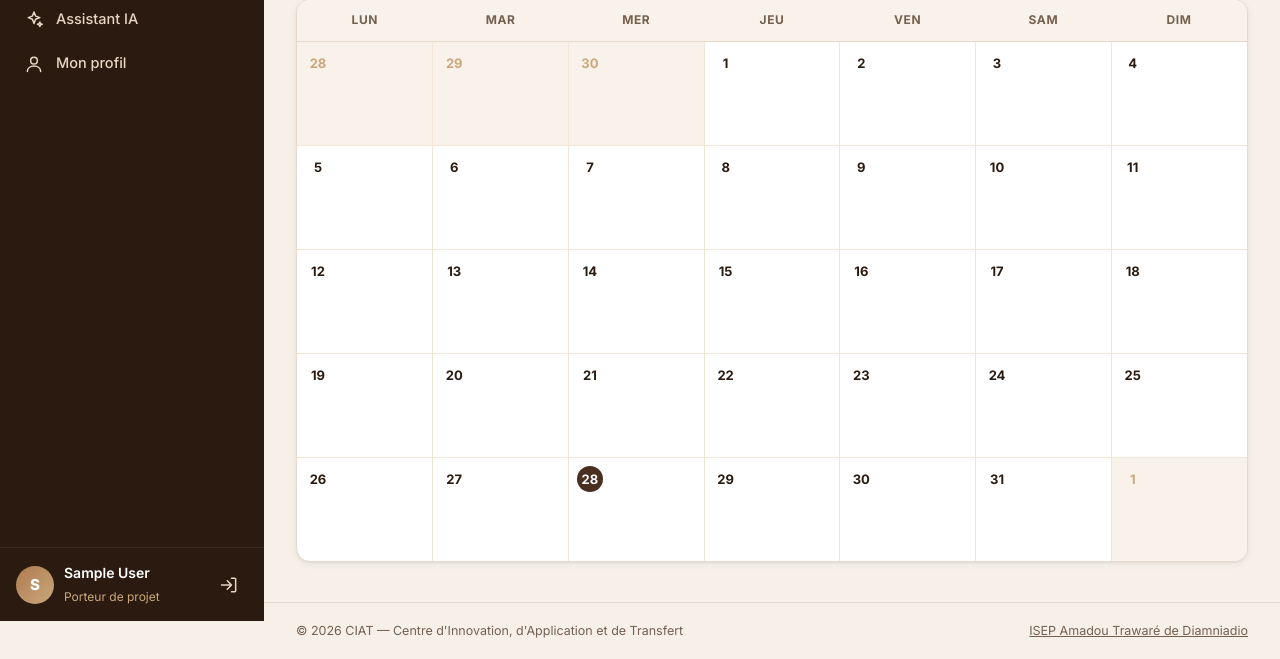
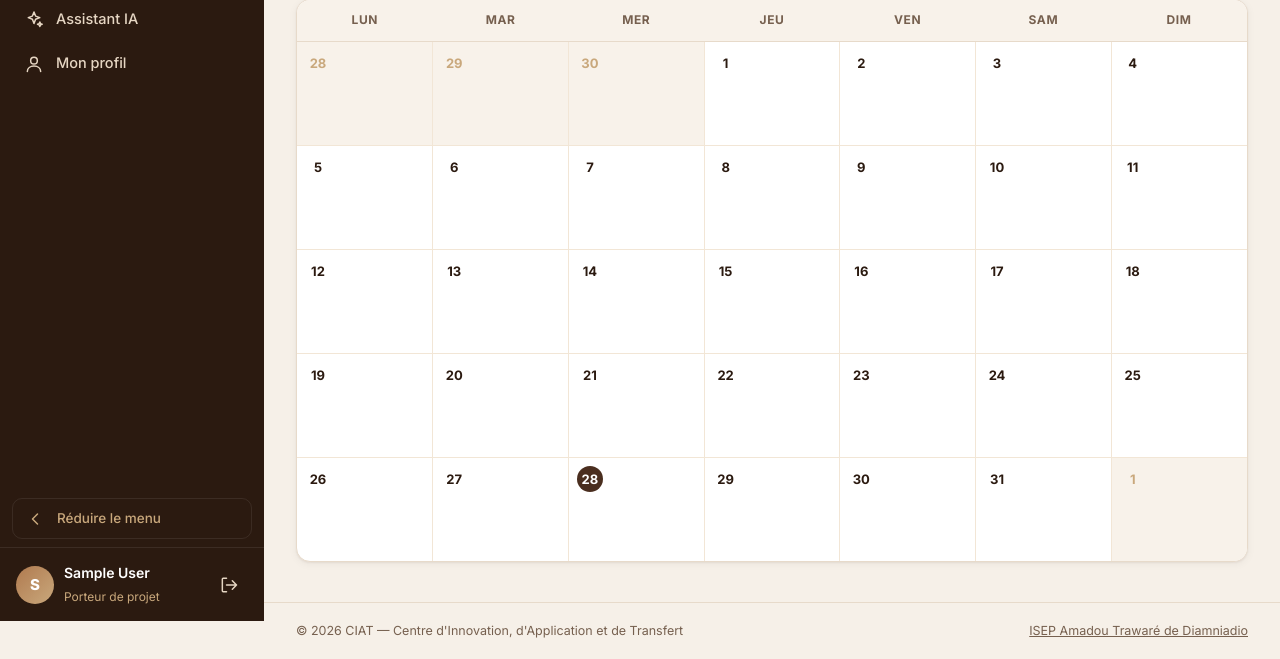
Before and after one commit to ndkhady49-cpu/ciat-incubateur, a Django app: page /calendrier/ in a window 1280 px wide. Shown: the part 179-838 px from the top of the page. Run offline with Django 5.2, Linux system fonts and the light colour scheme; the visitor is signed in with stand-in values (Sample User, id 1); data comes from the database, SQL or seed files in the repository; data that the repository does not hold is empty.

Commit message:
Barre latérale pliable sur ordinateur (icônes seules, choix mémorisé) ; icône de déconnexion corrigée
Co-Authored-By: Claude Opus 5.5 <noreply@anthropic.com>

```diff
--- a/static/style.css
+++ b/static/style.css
@@ -70,6 +70,24 @@ h3{font-size:15px;font-weight:700;color:var(--brun-800)}
 .app-footer{padding:18px 32px;font-size:12.5px;color:var(--doux);border-top:1px solid var(--bord);display:flex;flex-wrap:wrap;gap:6px 18px;justify-content:space-between}
 .app-footer a{color:var(--doux)}
 .voile{display:none}
+
+/* ---------- Barre latérale pliable (ordinateur) ---------- */
+.sidebar,.app-main{transition:width var(--transition),margin-left var(--transition),transform var(--transition)}
+.plier{display:flex;align-items:center;gap:12px;margin:4px 12px 8px;padding:9px 12px;min-height:0;border-radius:10px;background:transparent;
+  border:1px solid rgba(255,255,255,.08);color:var(--brun-300);font-size:13.5px;font-weight:500;justify-content:flex-start}
+.plier:hover{background:rgba(255,255,255,.06);color:#fff;box-shadow:none}
+.plier .i{transition:transform var(--transition)}
+@media(min-width:961px){
+  html.side-pliee{--sidebar:76px}
+  html.side-pliee .brand{justify-content:center;padding:20px 0 18px}
+  html.side-pliee .brand div,html.side-pliee .nav a span,html.side-pliee .plier span,html.side-pliee .side-user .qui{display:none}
+  html.side-pliee .nav{padding:8px 10px}
+  html.side-pliee .nav a{justify-content:center;padding:11px 0}
+  html.side-pliee .nav-titre{font-size:0;padding:10px 0 4px;border-top:1px solid rgba(255,255,255,.08);margin:6px 8px 0}
+  html.side-pliee .plier{justify-content:center;margin:4px 10px 8px;padding:9px 0}
+  html.side-pliee .plier .i{transform:rotate(180deg)}
+  html.side-pliee .side-user{flex-direction:column;padding:12px 0;gap:8px}
+}
 
 /* ---------- En-tête de page ---------- */
 .page-head{display:flex;flex-wrap:wrap;align-items:flex-end;justify-content:space-between;gap:16px}
@@ -350,6 +368,7 @@ td a{color:var(--brun-800);font-weight:600;text-decoration:none}td a:hover{color
   body.menu-ouvert .sidebar{transform:none;box-shadow:var(--ombre-lg)}
   body.menu-ouvert .voile{display:block;position:fixed;inset:0;background:rgba(31,18,11,.45);z-index:50}
   .app-main{margin-left:0}
+  .plier{display:none}
   .topbar{display:flex;align-items:center;gap:10px;position:sticky;top:0;z-index:40;background:var(--brun-800);color:#fff;padding:8px 12px}
   .topbar .brand{padding:0;gap:10px}.topbar .brand img{width:34px;height:34px}.topbar .brand b{font-size:15px}
   .content{padding:20px 16px 32px}
--- a/templates/layout.html
+++ b/templates/layout.html
@@ -1,7 +1,8 @@
 {% load static %}<!doctype html><html lang="fr"><head><meta charset="utf-8"><meta name="viewport" content="width=device-width,initial-scale=1">
 <title>{% block t %}CIAT Incubateur{% endblock %}</title>
 <link rel="icon" href="{% static 'logo-mark.svg' %}" type="image/svg+xml">
-<link rel="stylesheet" href="{% static 'style.css' %}"></head>
+<link rel="stylesheet" href="{% static 'style.css' %}">
+<script>try{if(localStorage.getItem('ciat-menu')==='plie')document.documentElement.classList.add('side-pliee')}catch(e){}</script></head>
 <body class="{% if user.is_authenticated %}app{% else %}public{% endif %}">{% include "partials/icones.html" %}
 {% block corps %}{% with page=request.resolver_match.url_name %}
 {% if user.is_authenticated %}
@@ -9,17 +10,18 @@
 <a class="brand" href="/"><img src="{% static 'logo-mark.svg' %}" alt=""><div><b>CIAT</b><span>Incubateur · ISEP Diamniadio</span></div></a>
 <nav class="nav">
 {% if user.role == 'coordo' or user.role == 'comite' %}
-<a href="{% url 'dashboard' %}" class="{% if page == 'dashboard' %}actif{% endif %}"><svg class="i"><use href="#i-dashboard"/></svg>Tableau de bord</a>{% endif %}
-<a href="{% url 'projets' %}" class="{% if page == 'projets' or page == 'projet' or page == 'projet_nouveau' or page == 'projet_modifier' or page == 'compte_rendu' %}actif{% endif %}"><svg class="i"><use href="#i-folder"/></svg>{% if user.role == 'porteur' %}Mes dossiers{% elif user.role == 'mentor' %}Mes projets suivis{% else %}Projets{% endif %}</a>
-<a href="{% url 'calendrier' %}" class="{% if page == 'calendrier' %}actif{% endif %}"><svg class="i"><use href="#i-calendar"/></svg>Calendrier</a>
-{% if user.role == 'porteur' %}<a href="{% url 'ia' %}" class="{% if page == 'ia' %}actif{% endif %}"><svg class="i"><use href="#i-sparkles"/></svg>Assistant IA</a>{% endif %}
-<a href="{% url 'profil' %}" class="{% if page == 'profil' or page == 'mot_de_passe' %}actif{% endif %}"><svg class="i"><use href="#i-user"/></svg>Mon profil</a>
+<a href="{% url 'dashboard' %}" class="{% if page == 'dashboard' %}actif{% endif %}" title="Tableau de bord"><svg class="i"><use href="#i-dashboard"/></svg><span>Tableau de bord</span></a>{% endif %}
+<a href="{% url 'projets' %}" class="{% if page == 'projets' or page == 'projet' or page == 'projet_nouveau' or page == 'projet_modifier' or page == 'compte_rendu' %}actif{% endif %}" title="{% if user.role == 'porteur' %}Mes dossiers{% elif user.role == 'mentor' %}Mes projets suivis{% else %}Projets{% endif %}"><svg class="i"><use href="#i-folder"/></svg><span>{% if user.role == 'porteur' %}Mes dossiers{% elif user.role == 'mentor' %}Mes projets suivis{% else %}Projets{% endif %}</span></a>
+<a href="{% url 'calendrier' %}" class="{% if page == 'calendrier' %}actif{% endif %}" title="Calendrier"><svg class="i"><use href="#i-calendar"/></svg><span>Calendrier</span></a>
+{% if user.role == 'porteur' %}<a href="{% url 'ia' %}" class="{% if page == 'ia' %}actif{% endif %}" title="Assistant IA"><svg class="i"><use href="#i-sparkles"/></svg><span>Assistant IA</span></a>{% endif %}
+<a href="{% url 'profil' %}" class="{% if page == 'profil' or page == 'mot_de_passe' %}actif{% endif %}" title="Mon profil"><svg class="i"><use href="#i-user"/></svg><span>Mon profil</span></a>
 {% if user.role == 'coordo' %}
 <div class="nav-titre">Coordination</div>
-<a href="{% url 'export_xlsx' %}"><svg class="i"><use href="#i-download"/></svg>Export Excel</a>
-{% if user.is_staff %}<a href="/admin/"><svg class="i"><use href="#i-settings"/></svg>Administration</a>{% endif %}{% endif %}
+<a href="{% url 'export_xlsx' %}" title="Export Excel"><svg class="i"><use href="#i-download"/></svg><span>Export Excel</span></a>
+{% if user.is_staff %}<a href="/admin/" title="Administration"><svg class="i"><use href="#i-settings"/></svg><span>Administration</span></a>{% endif %}{% endif %}
 </nav>
-<div class="side-user"><div class="avatar">{{ user.nom|first|upper }}</div>
+<button type="button" class="plier" data-plier aria-expanded="true" title="Réduire le menu"><svg class="i"><use href="#i-chevron-left"/></svg><span>Réduire le menu</span></button>
+<div class="side-user"><div class="avatar" title="{{ user.nom }} — {{ user.get_role_display }}">{{ user.nom|first|upper }}</div>
 <div class="qui"><a href="{% url 'profil' %}" title="Mon profil">{{ user.nom }}</a><span>{{ user.get_role_display }}</span></div>
 <form method="post" action="{% url 'logout' %}">{% csrf_token %}<button class="icon-btn" title="Déconnexion" aria-label="Déconnexion"><svg class="i"><use href="#i-logout"/></svg></button></form></div>
 </aside>
@@ -35,7 +37,12 @@
 <footer class="app-footer"><span>© 2026 CIAT — Centre d'Innovation, d'Application et de Transfert</span>
 <a href="https://isep.sn" target="_blank" rel="noopener">ISEP Amadou Trawaré de Diamniadio</a></footer>
 </div>
-<script>document.querySelectorAll('[data-menu]').forEach(function(b){b.addEventListener('click',function(){document.body.classList.toggle('menu-ouvert')})})</script>
+<script>
+document.querySelectorAll('[data-menu]').forEach(function(b){b.addEventListener('click',function(){document.body.classList.toggle('menu-ouvert')})});
+(function(){var b=document.querySelector('[data-plier]'),h=document.documentElement;
+function maj(){var p=h.classList.contains('side-pliee');b.setAttribute('aria-expanded',p?'false':'true');b.title=p?'Déplier le menu':'Réduire le menu';b.querySelector('span').textContent=b.title}
+maj();b.addEventListener('click',function(){h.classList.toggle('side-pliee');maj();try{localStorage.setItem('ciat-menu',h.classList.contains('side-pliee')?'plie':'ouvert')}catch(e){}})})();
+</script>
 {% endif %}
 {% endwith %}{% endblock %}
 {% block js %}{% endblock %}
--- a/templates/partials/icones.html
+++ b/templates/partials/icones.html
@@ -9,7 +9,7 @@
 <symbol id="i-settings" viewBox="0 0 24 24"><circle cx="12" cy="12" r="3"/><path d="M19.4 15a1.7 1.7 0 0 0 .3 1.8l.1.1a2 2 0 1 1-2.8 2.8l-.1-.1a1.7 1.7 0 0 0-1.8-.3 1.7 1.7 0 0 0-1 1.5V21a2 2 0 1 1-4 0v-.1a1.7 1.7 0 0 0-1.1-1.5 1.7 1.7 0 0 0-1.8.3l-.1.1a2 2 0 1 1-2.8-2.8l.1-.1a1.7 1.7 0 0 0 .3-1.8 1.7 1.7 0 0 0-1.5-1H3a2 2 0 1 1 0-4h.1a1.7 1.7 0 0 0 1.5-1.1 1.7 1.7 0 0 0-.3-1.8l-.1-.1a2 2 0 1 1 2.8-2.8l.1.1a1.7 1.7 0 0 0 1.8.3H9a1.7 1.7 0 0 0 1-1.5V3a2 2 0 1 1 4 0v.1a1.7 1.7 0 0 0 1 1.5 1.7 1.7 0 0 0 1.8-.3l.1-.1a2 2 0 1 1 2.8 2.8l-.1.1a1.7 1.7 0 0 0-.3 1.8V9a1.7 1.7 0 0 0 1.5 1H21a2 2 0 1 1 0 4h-.1a1.7 1.7 0 0 0-1.5 1Z"/></symbol>
 <symbol id="i-user" viewBox="0 0 24 24"><circle cx="12" cy="8" r="4"/><path d="M4 21c0-4 3.6-6.5 8-6.5s8 2.5 8 6.5"/></symbol>
 <symbol id="i-users" viewBox="0 0 24 24"><circle cx="9" cy="8" r="3.5"/><path d="M2.5 20c0-3.5 2.9-5.8 6.5-5.8s6.5 2.3 6.5 5.8M16 4.6a3.5 3.5 0 0 1 0 6.8M18.5 14.6c1.9.8 3 2.6 3 5.4"/></symbol>
-<symbol id="i-logout" viewBox="0 0 24 24"><path d="M15 4h4a1 1 0 0 1 1 1v14a1 1 0 0 1-1 1h-4M10 17l5-5-5-5M15 12H3"/></symbol>
+<symbol id="i-logout" viewBox="0 0 24 24"><path d="M9 4H5a1 1 0 0 0-1 1v14a1 1 0 0 0 1 1h4M16 17l5-5-5-5M21 12H9"/></symbol>
 <symbol id="i-menu" viewBox="0 0 24 24"><path d="M3 6h18M3 12h18M3 18h18"/></symbol>
 <symbol id="i-x" viewBox="0 0 24 24"><path d="M18 6 6 18M6 6l12 12"/></symbol>
 <symbol id="i-plus" viewBox="0 0 24 24"><path d="M12 5v14M5 12h14"/></symbol>
```
